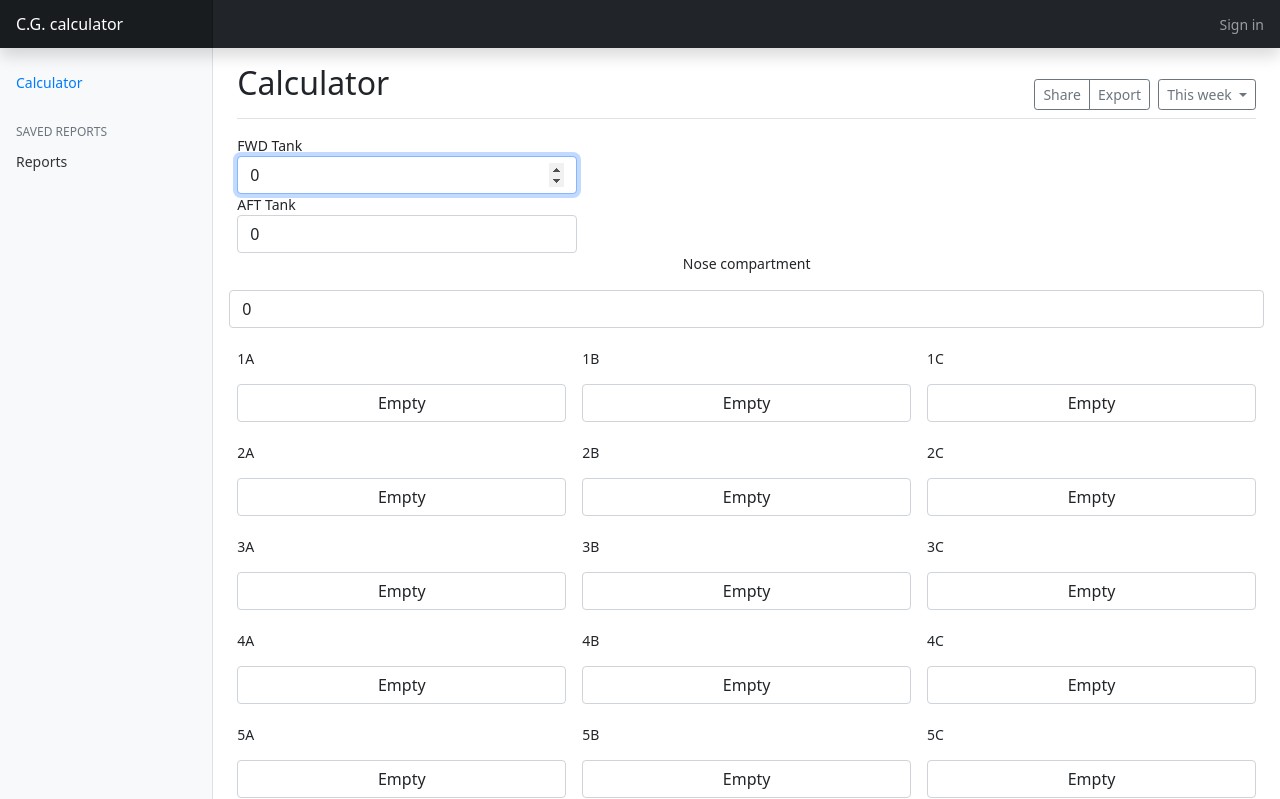
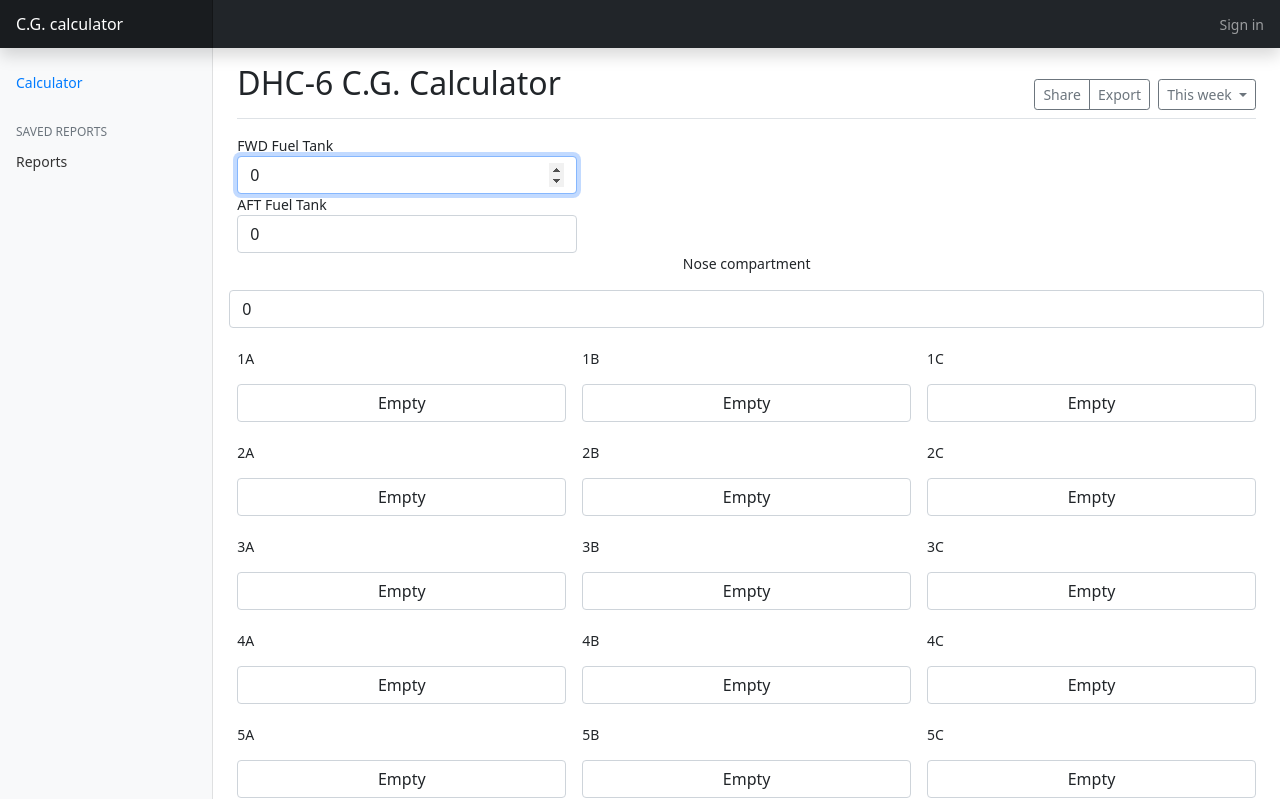
Before and after one commit to a-dal/cs50project, a Flask app: page / in a window 1280 px wide. Shown: the top 799 px of the page. Run offline with Flask 2, Linux system fonts and the light colour scheme.

Commit message:
Minor changes to submit project

```diff
--- a/templates/index.html
+++ b/templates/index.html
@@ -1,7 +1,7 @@
 {% extends "layout.html" %}
 {% block main %}
 <div class="d-flex justify-content-between flex-wrap flex-md-nowrap align-items-center pt-3 pb-2 mb-3 border-bottom">
-  <h1 class="h2">{% block title %}Calculator{% endblock %}</h1>
+  <h1 class="h2">{% block title %}DHC-6 C.G. Calculator{% endblock %}</h1>
   <div class="btn-toolbar mb-2 mb-md-0">
     <div class="btn-group me-2">
       <button type="button" class="btn btn-sm btn-outline-secondary">Share</button>
@@ -28,9 +28,9 @@
   {% endwith %}
   <form action="/" method="post">
     <div class="col-md-4">
-      <label for="FWD-tank">FWD Tank</label>
+      <label for="FWD-tank">FWD Fuel Tank</label>
       <input class="form-control" name="FWD-tank" id="FWD-tank" placeholder="Lbs" type="number" min="0" max="1250" value="0" autofocus="true">
-      <label for="AFT-tank">AFT Tank</label>
+      <label for="AFT-tank">AFT Fuel Tank</label>
       <input class="form-control" name="AFT-tank" id="AFT-tank" placeholder="Lbs" type="number" min="0" max="1250" value="0">
     </div>
     <div class="row g-3">
```
Also changed, not shown: README.md.
